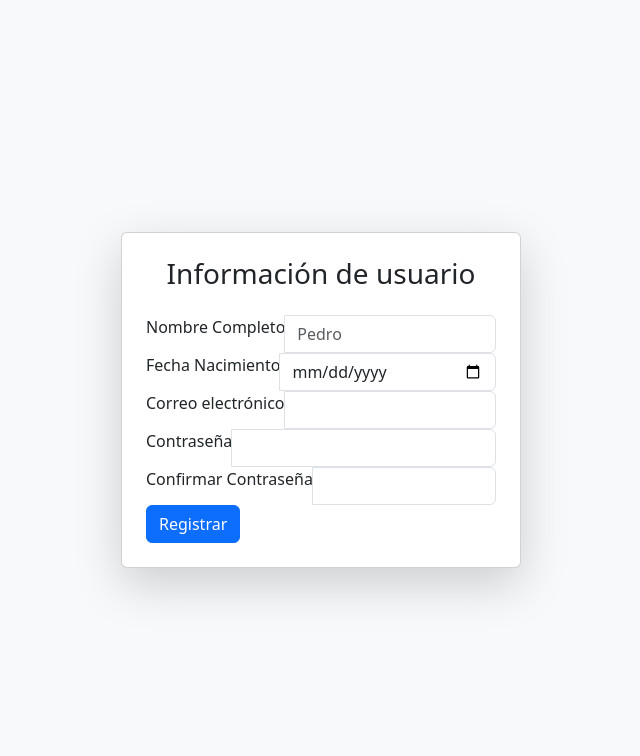
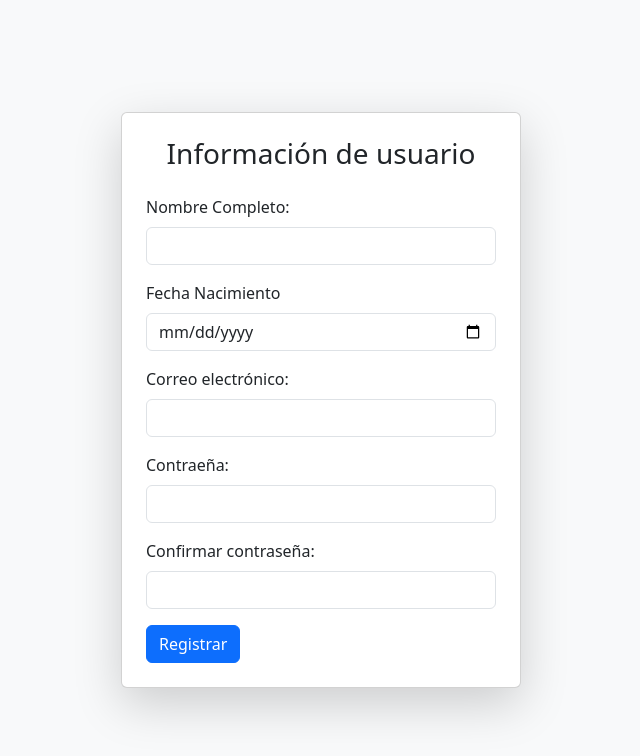
Before and after one commit to Stevengt1/webCS, a PHP site: page /clase08.php in a window 1280 px wide. Shown: the top 756 px of the page, without its empty margins (319-959 px from the left). Run offline with PHP 8.4, Linux system fonts and the light colour scheme.

Commit message:
Commit clase 8

```diff
--- a/Reservaciones_DB.sql
+++ b/Reservaciones_DB.sql
@@ -1,3 +1,4 @@
+/*
 CREATE DATABASE IF NOT EXISTS gestion_reservaciones;
 USE gestion_reservaciones;
 
@@ -8,3 +9,4 @@ fecha DATETIME NOT NULL,
 num_personas INT NOT NULL,
 clave VARCHAR(32) NOT NULL
 );
+/*
--- a/clase08.php
+++ b/clase08.php
@@ -1,82 +1,74 @@
 <?php
 session_start();
-
-require_once("conexion.php");
-
-if($_SERVER["REQUEST_METHOD"] == "POST"){
+if ($_SERVER["REQUEST_METHOD"] == "POST") {
     $nombre = $_POST['nombre'];
     $fecha_nam = $_POST['fechanam'];
     $email = $_POST['email'];
     $password = $_POST['password'];
     $confirm = $_POST['pass_confirm'];
 
-    // Validar datos
-    if(!filter_var($email, FILTER_VALIDATE_EMAIL)){
-        echo "<div class='alert alert-danger'>Correo electrónico inválido</div>";
-    } elseif($password !== $confirm){
-        echo "<div class='alert alert-danger'>Contraseñas no coinciden.</div>";
-    }else {
+    //Validar datos
+    if (!filter_var($email, FILTER_VALIDATE_EMAIL)) {
+        echo "<div class='alert alert-danger'>Correo invalido</div>";
+    } elseif ($password !== $confirm) {
+        echo "<div class='alert alert-danger'>Contraseñas no coinciden</div>";
+    } else {
         $_SESSION['nombre'] = $nombre;
+        $_SESSION['fecha_nam'] = $fecha_nam;
         $_SESSION['email'] = $email;
+        $_SESSION['password'] = $password;
 
-        $stmt = $mysqli->prepare("insert into usuarios (Nombre,Email,Fecha_Nacimiento,Contrasenia) Values(?,?,?,?)"); //Para evitar inyeccion de SQL, se agrega ? dentro del () de Values
-
-        $hash = password_hash($password, PASSWORD_DEFAULT);
-
-        /*
-        s= string
-        i = integer
-        d = double
-        b = blob (binario)
-        */
-        $stmt->bind_param("ssss", $nombre, $email, $fecha_nam, $password);
-        $stmt->close();
+        print_r($_SESSION);
+        die;
     }
 }
 ?>
 
 <!DOCTYPE html>
 <html lang="en">
+
 <head>
     <meta charset="UTF-8">
     <meta name="viewport" content="width=device-width, initial-scale=1.0">
-    <title>Formulario con post</title>
     <link href="https://cdn.jsdelivr.net/npm/bootstrap@5.3.7/dist/css/bootstrap.min.css" rel="stylesheet" integrity="sha384-LN+7fdVzj6u52u30Kp6M/trliBMCMKTyK833zpbD+pXdCLuTusPj697FH4R/5mcr" crossorigin="anonymous">
     <script src="https://cdn.jsdelivr.net/npm/bootstrap@5.3.7/dist/js/bootstrap.bundle.min.js" integrity="sha384-ndDqU0Gzau9qJ1lfW4pNLlhNTkCfHzAVBReH9diLvGRem5+R9g2FzA8ZGN954O5Q" crossorigin="anonymous"></script>
+    <title>Formulario con post</title>
 </head>
+
 <body class="bg-light">
+
     <div class="container d-flex justify-content-center align-items-center min-vh-100">
         <div class="card p-4 shadow-lg w-100" style="max-width: 400px">
             <h3 class="card-title text-center mb-4">Información de usuario</h3>
             <form id="registro" method="post">
-                <!-- Hace una carga, luego de que se realiza un evento que en este caso es con el boton de tipo submit-->
-                <!-- GET: Se envian los datos en la URL (Que aparecen en la URL), se usa cuando la operacion no modifica datos y no es apta para datos sensibles
-                     POST: Se envian los datos en el cuerpo de la peticion (NO aparece en la URL), modifica los datos del server y es mas seguro para datos sensibles -->
-                <div class=input-group mb-3">
-                    <label class="form-label" for="nombre" required>Nombre Completo </label>
-                    <input type="text" class="form-control" id="nombre" name="nombre" placeholder="Pedro">
+                <div class=" mb-3">
+                    <label class="form-label" for="nombre">Nombre Completo:</label>
+                    <input type="text" class="form-control" id="nombre" name="nombre" required>
                 </div>
-                <div class=input-group mb-3">
-                    <label class="form-label" for="fechanam" required>Fecha Nacimiento </label>
-                    <input type="date" class="form-control" id="fechanam" name="fecha">
+                <div class=" mb-3">
+                    <label class="form-label" for="fechanam">Fecha Nacimiento</label>
+                    <input type="date" class="form-control" id="fechanam" name="fechanam" required>
                 </div>
-                <div class=input-group mb-3">
-                    <label class="form-label" for="email" required>Correo electrónico </label>
-                    <input type="email" class="form-control" id="email" name="email">
+                <div class=" mb-3">
+                    <label class="form-label" for="email">Correo electrónico:</label>
+                    <input type="email" class="form-control" id="email" name="email" required>
                 </div>
-                <div class=input-group mb-3">
-                    <label class="form-label" for="password" required>Contraseña </label>
-                    <input type="password" class="form-control" id="password" name="password">
+                <div class=" mb-3">
+                    <label class="form-label" for="password">Contraeña:</label>
+                    <input type="password" class="form-control" id="password" name="password" required>
                 </div>
-                <div class=input-group mb-3">
-                    <label class="form-label" for="pass_confirm" required>Confirmar Contraseña </label>
-                    <input type="password" class="form-control" id="pass_confirm" name="nombre">
+                <div class=" mb-3">
+                    <label class="form-label" for="pass_confirm">Confirmar contraseña:</label>
+                    <input type="password" class="form-control" id="pass_confirm" name="pass_confirm" required>
                 </div>
                 <button type="submit" class="btn btn-primary btn-block">Registrar</button>
             </form>
         </div>
+</body>
 
-        <!-- ID: cliente(CSS, JS) Name para el server(PHP)-->
-    </div>
-</body>
 </html>
+<!-- El ID se usa para metodos de CSS o JS para alguna función o buscar algún dato (trabaja del lado del cliente) mientras que
+  Name trabaja para el server(PHP)-->
+<!-- El GET muestra la información en el link mientras que el POST va oculto en el mensaje.
+ PD: el POST ejecuta una carga despues de un evento-->
+<!-- Es obligatorio poner name a nuestros controles para poder identificar y enviar datos al servidor -->
--- a/tarea3.php
+++ b/tarea3.php
@@ -1,3 +1,4 @@
+
 <?php
 session_start();
 require_once("tarea3_conexion.php");
--- a/tarea3_conexion.php
+++ b/tarea3_conexion.php
@@ -1,3 +1,4 @@
+/*
 <?php
 mysqli_report(MYSQLI_REPORT_ERROR | MYSQLI_REPORT_STRICT);
 $host = 'localhost';
@@ -9,3 +10,4 @@ $mysqli = new mysqli($host,$usuario,$contrasenia,$base_datos);
 
 $mysqli -> set_charset('utf8mb4');
 ?>
+*/
```
Also changed, not shown: Practica.html (+1 -8 lines).
